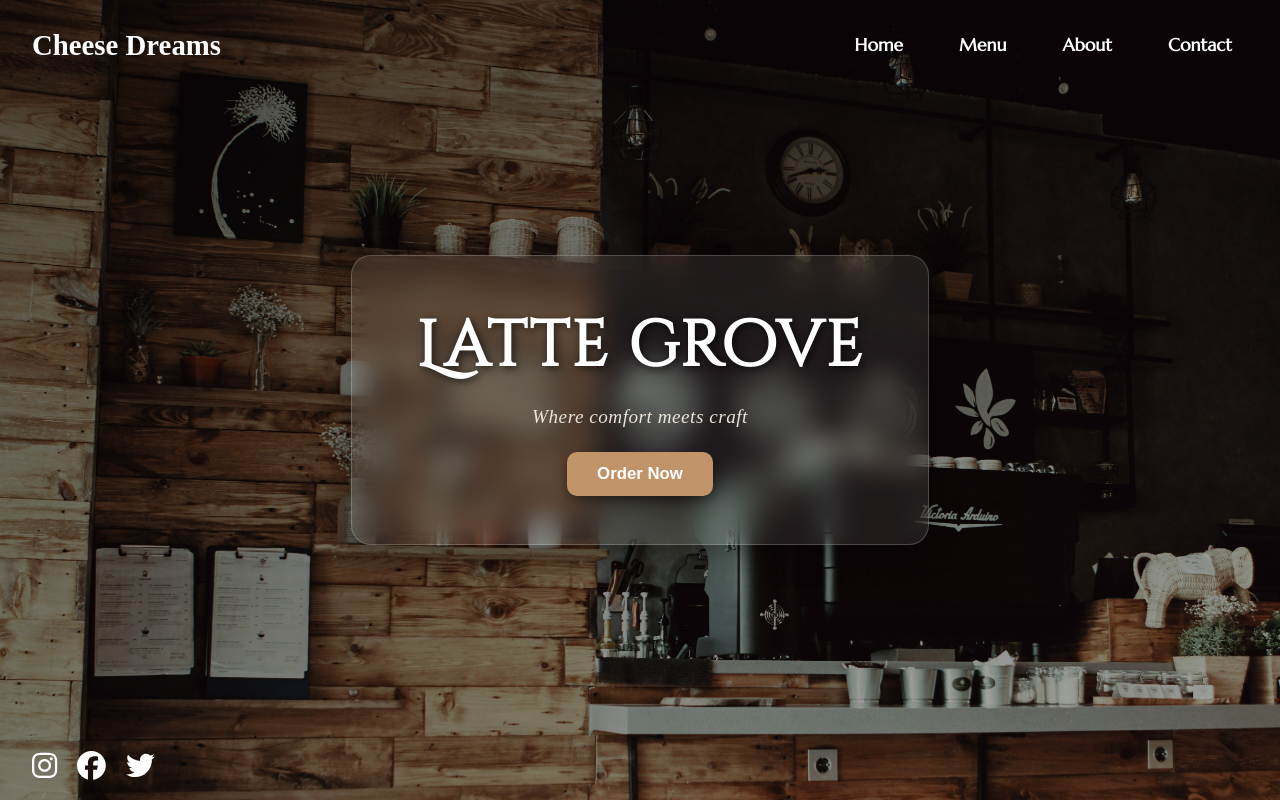
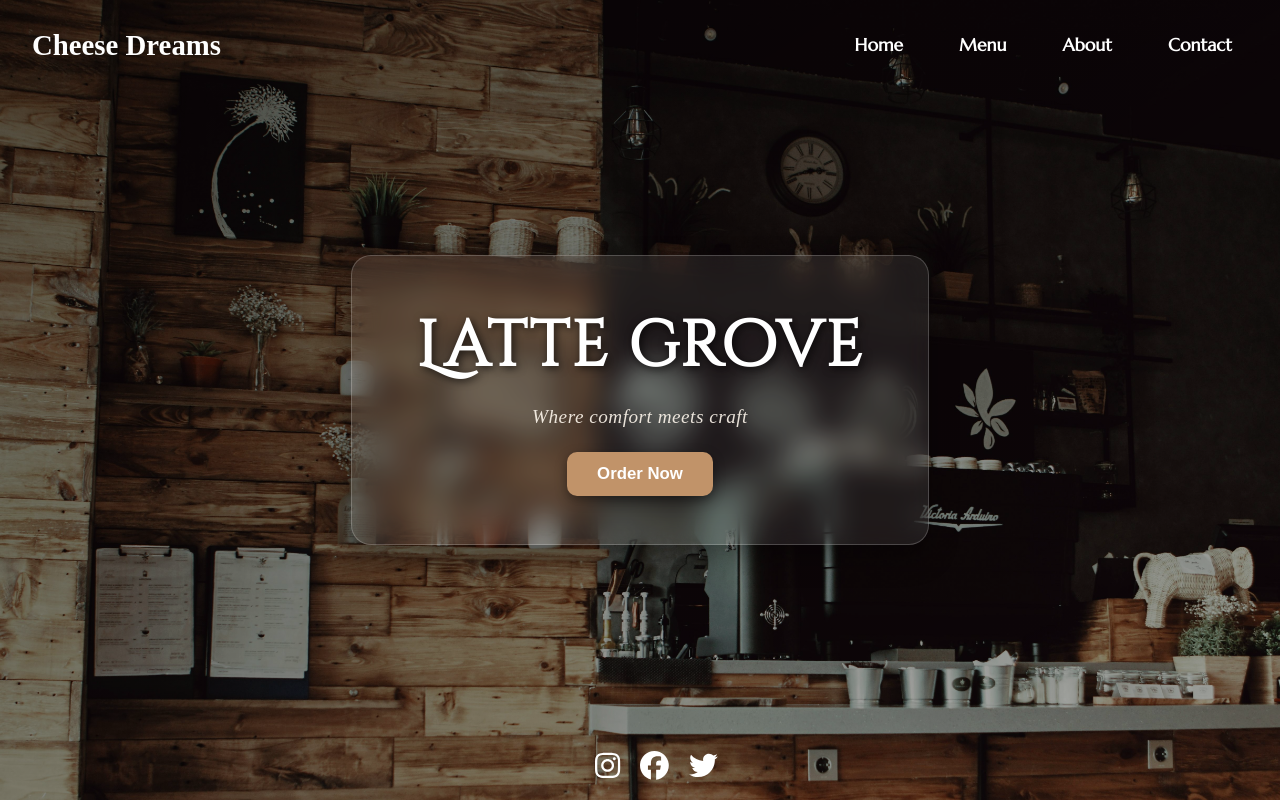
Before and after one commit to varshareddygangasani/food-menu, a React (Vite) app in the folder food-menu/: page / in a window 1280 px wide. Built offline with nearby package versions, Linux system fonts and the light colour scheme.

Commit message:
fixed icons

```diff
--- a/food-menu/src/App.jsx
+++ b/food-menu/src/App.jsx
@@ -3,7 +3,7 @@ import React from "react";
 import { BrowserRouter as Router, Routes, Route } from "react-router-dom";
 
 import Navbar from "./Navbar";
-import Footer from "./Footer";
+
 
 import Home from "./Home";
 import Menu from "./pages/Menu";
@@ -23,8 +23,7 @@ function App() {
             <Route path="/contact" element={<Contact />} />
           </Routes>
         </div>
-        {/* Render footer only if not on the /menu page */}
-        {location.pathname !== '/menu' && <Footer />}
+
       </div>
     </Router>
   );
--- a/food-menu/src/Home.jsx
+++ b/food-menu/src/Home.jsx
@@ -2,6 +2,7 @@ import React from 'react';
 import { useNavigate } from 'react-router-dom';
 import backgroundImage from '../public/window.jpg';
 import './Home.css'; // Import the new CSS file
+import Footer from './Footer';
 
 function Home() {
   const navigate = useNavigate();
@@ -22,6 +23,7 @@ function Home() {
           Order Now
         </button>
       </div>
+      <Footer/>
     </div>
   );
 }
--- a/food-menu/src/pages/About.jsx
+++ b/food-menu/src/pages/About.jsx
@@ -23,7 +23,9 @@ function About() {
         {/* ✅ Add class for image, no inline styles */}
         <img src="/window.jpg" alt="Latte Groves interior" className="about-image" />
       </div>
+      <Footer/>
     </div>
+
   );
 }
 
--- a/food-menu/src/pages/Contact.jsx
+++ b/food-menu/src/pages/Contact.jsx
@@ -38,7 +38,7 @@ function Contact() {
         </form>
 
         {submitted && <div style={styles.successMessage}>Thanks for reaching out! ☕</div>}
-      </div>
+      </div><Footer/>
     </div>
   );
 }
```
